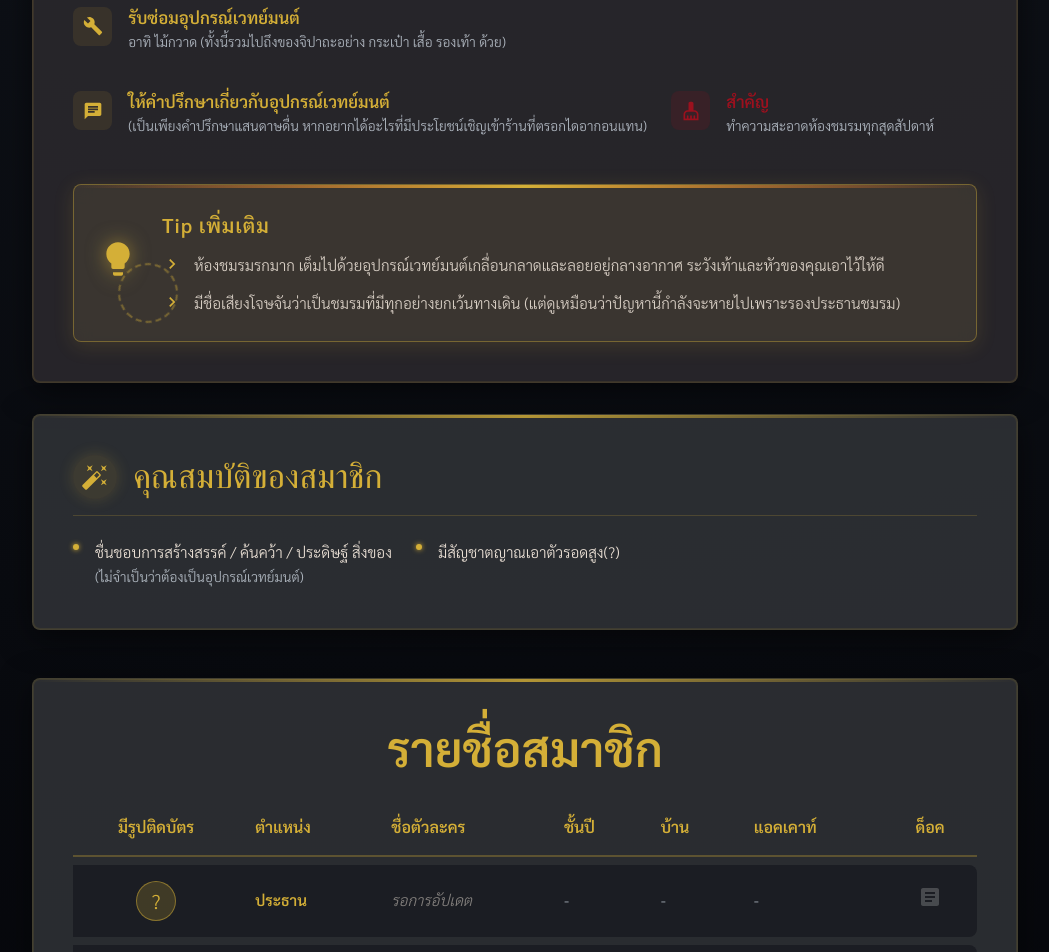
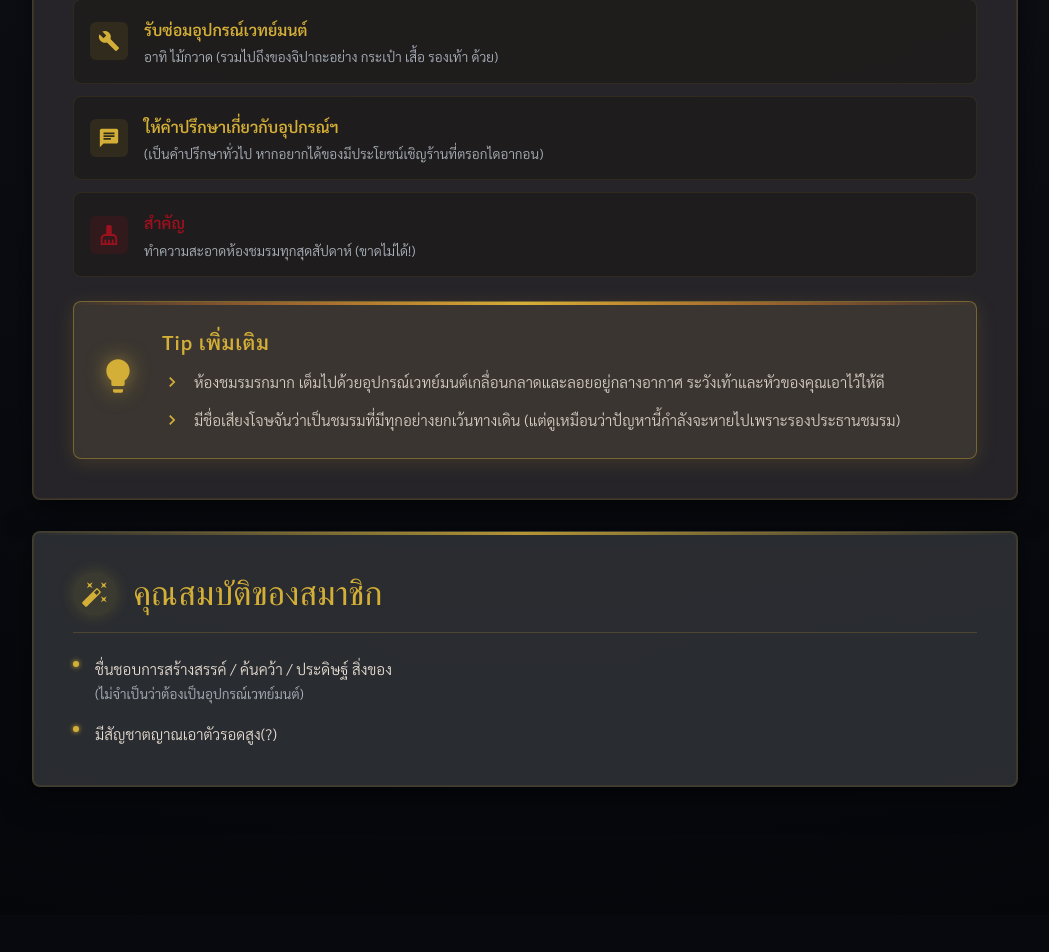
Before and after one commit to VillainVirGoForPlay/Arcane-Apparatus-Club, a React (Vite) app: page / in a window 1280 px wide. Shown: the part 1280-2232 px from the top of the page, without its empty margins (115-1164 px from the left). After the commit the page ends 2195 px from the top, so only its background shows below. Built offline with nearby package versions, Linux system fonts and the light colour scheme; a web font is replaced by a local one.

Commit message:
เอาแค่นี้ก่อน

```diff
--- a/src/App.jsx
+++ b/src/App.jsx
@@ -16,7 +16,9 @@ import {
   Fade,
   TableRow,
   Avatar,
+  Link,
 } from "@mui/material";
+import AlternateEmailIcon from "@mui/icons-material/AlternateEmail"; // ไอคอนสำหรับแอคเคาท์ (หรือใช้ TwitterIcon ก็ได้)
 
 // --- Icons ---
 import AutoFixHighIcon from "@mui/icons-material/AutoFixHigh";
@@ -338,6 +340,59 @@ const SectionTitle = ({ icon: Icon, title }) => (
     </Typography>
   </Box>
 );
+
+const members = [
+  {
+    role: "ประธาน (การตลาด)",
+    name: "วิลโลว์ เบลรีฟ",
+    year: "6",
+    house: "Hufflepuff",
+    account: "@hwww2-willow",
+    accountUrl: "https://twitter.com/hwww2-willow",
+    doc: "[HWWW_SS2] Willow",
+    docUrl: "https://docs.google.com/document/d/...",
+  },
+  {
+    role: "รองประธาน (นักกรุยทาง)",
+    name: "กาเรธ อีแวนส์",
+    year: "6",
+    house: "Hufflepuff",
+    account: "@hwww2-gareth",
+    accountUrl: "#",
+    doc: "ผู้ชายที่ดื่มเนเจอกิ้ฟ [HWWW_SS2] แบบฟอร์มตัวละครนักเรียน",
+    docUrl: "#",
+  },
+  {
+    role: "สมาชิก 1",
+    name: "เนียโร แลงคาสเตอร์",
+    year: "6",
+    house: "Ravenclaw",
+    account: "@hwww2-nero",
+    accountUrl: "#",
+    doc: "เนียโร [HWWW_SS2] แบบฟอร์มตัวละครนักเรียน",
+    docUrl: "#",
+  },
+  {
+    role: "สมาชิก 2",
+    name: "มิลเลอร์ ลอว์สัน",
+    year: "6",
+    house: "Gryffindor",
+    account: "@hwww2-miller",
+    accountUrl: "#",
+    doc: "[HWWW_SS2] มิลเลอร์",
+    docUrl: "#",
+  },
+  {
+    role: "สมาชิก 3",
+    name: "วาลเดซ บีญาร์เรอัล",
+    year: "6",
+    house: "Ravenclaw",
+    account: "@hwww2-valdez",
+    accountUrl: "#",
+    doc: "[HWWW_SS2] ฉันไม่ใช่ผู้วิเศษ",
+    docUrl: "#",
+  },
+];
 
 // --- Main Application ---
 export default function ArcaneApparatusClub() {
@@ -1199,7 +1254,7 @@ export default function ArcaneApparatusClub() {
                 variant="body2"
                 sx={{
                   color: "text.primary",
-                  mb: 3,
+                  mb: 2, // ลดระยะห่างลงจาก 3 เป็น 2
                   fontStyle: "italic",
                   fontWeight: 500,
                   fontFamily: "'Sarabun', sans-serif",
@@ -1209,68 +1264,49 @@ export default function ArcaneApparatusClub() {
                 ขึ้นอยู่กับความถนัดของสมาชิกแต่ละคนว่าต้องการทำงานแบบใด
                 รวบรวมไว้ได้คร่าว ๆ ดังนี้ :
               </Typography>
-
-              <Grid container spacing={3} alignItems="stretch">
-                {[
-                  {
-                    icon: BuildIcon,
-                    title: "รับซ่อมอุปกรณ์เวทย์มนต์",
-                    desc: "อาทิ ไม้กวาด (ทั้งนี้รวมไปถึงของจิปาถะอย่าง กระเป๋า เสื้อ รองเท้า ด้วย)",
+              {/* --- ชุดกิจกรรมชมรม (ปรับให้กล่องเตี้ยลง กระชับขึ้น) --- */}
+              <Box sx={{ display: "flex", flexDirection: "column", gap: 1.5 }}>
+                {/* --- กิจกรรมที่ 1 --- */}
+                <Box
+                  sx={{
+                    display: "flex",
+                    alignItems: "center",
+                    p: { xs: 1.5, md: 2 }, // ลดความหนาของกล่องลงจาก 2.5/3
+                    bgcolor: "rgba(20, 15, 10, 0.4)",
+                    borderRadius: "8px",
+                    border: "1px solid rgba(212, 175, 55, 0.1)",
+                    transition: "all 0.2s ease",
+                    "&:hover": {
+                      bgcolor: "rgba(212, 175, 55, 0.08)",
+                      borderColor: "rgba(212, 175, 55, 0.3)",
+                      transform: "translateY(-2px)",
+                    },
+                  }}
+                >
+                  <Box
+                    sx={{
+                      p: 1, // ลดขนาดกรอบไอคอนลง
+                      borderRadius: "6px",
+                      bgcolor: "rgba(212, 175, 55, 0.1)",
+                      display: "flex",
+                      mr: 2, // ปรับระยะห่างให้พอดีกับกล่องที่เล็กลง
+                      flexShrink: 0,
+                    }}
+                  >
+                    <BuildIcon sx={{ color: "primary.main", fontSize: 22 }} />
+                  </Box>
+                  <Box>
+                    <Typography
+                      variant="body1"
+                      sx={{
                         color: "primary.main",
-                    bg: "rgba(212, 175, 55, 0.1)",
-                  },
-                  {
-                    icon: ChatIcon,
-                    title: "ให้คำปรึกษาเกี่ยวกับอุปกรณ์เวทย์มนต์",
-                    desc: "(เป็นเพียงคำปรึกษาแสนดาษดื่น หากอยากได้อะไรที่มีประโยชน์เชิญเข้าร้านที่ตรอกไดอากอนแทน)",
-                    color: "primary.main",
-                    bg: "rgba(212, 175, 55, 0.1)",
-                  },
-                  {
-                    icon: CleaningServicesIcon,
-                    title: "สำคัญ",
-                    desc: "ทำความสะอาดห้องชมรมทุกสุดสัปดาห์",
-                    color: "secondary.main",
-                    bg: "rgba(155, 17, 30, 0.15)",
-                  },
-                ].map((item, index) => (
-                  <Grid
-                    item
-                    xs={12}
-                    md={4}
-                    key={index}
-                    sx={{ display: "flex", flexDirection: "column" }}
-                  >
-                    <Box
-                      sx={{
-                        display: "flex",
-                        gap: 2,
-                        alignItems: "flex-start",
-                        mb: 2,
-                      }}
-                    >
-                      <Box
-                        sx={{
-                          p: 1.2,
-                          borderRadius: "8px",
-                          bgcolor: item.bg,
-                          display: "flex",
-                        }}
-                      >
-                        <item.icon sx={{ color: item.color, fontSize: 20 }} />
-                      </Box>
-                      <Box>
-                        <Typography
-                          variant="body1"
-                          sx={{
-                            color: item.color,
                         fontWeight: 600,
-                            mb: 0.5,
-                            lineHeight: 1.2,
-                            fontFamily: "'Sarabun', sans-serif",
-                          }}
-                        >
-                          {item.title}
+                        fontSize: "1rem", // ปรับฟอนต์ให้สมดุล
+                        mb: 0.2, // ลดระยะห่างบรรทัด
+                        fontFamily: "'Sarabun', sans-serif",
+                      }}
+                    >
+                      รับซ่อมอุปกรณ์เวทย์มนต์
                     </Typography>
                     <Typography
                       variant="body2"
@@ -1281,29 +1317,143 @@ export default function ArcaneApparatusClub() {
                         fontFamily: "'Sarabun', sans-serif",
                       }}
                     >
-                          {item.desc}
-                        </Typography>
-                      </Box>
-                    </Box>
-                  </Grid>
-                ))}
-              </Grid>
+                      อาทิ ไม้กวาด (รวมไปถึงของจิปาถะอย่าง กระเป๋า เสื้อ รองเท้า
+                      ด้วย)
+                    </Typography>
+                  </Box>
+                </Box>
+
+                {/* --- กิจกรรมที่ 2 --- */}
+                <Box
+                  sx={{
+                    display: "flex",
+                    alignItems: "center",
+                    p: { xs: 1.5, md: 2 },
+                    bgcolor: "rgba(20, 15, 10, 0.4)",
+                    borderRadius: "8px",
+                    border: "1px solid rgba(212, 175, 55, 0.1)",
+                    transition: "all 0.2s ease",
+                    "&:hover": {
+                      bgcolor: "rgba(212, 175, 55, 0.08)",
+                      borderColor: "rgba(212, 175, 55, 0.3)",
+                      transform: "translateY(-2px)",
+                    },
+                  }}
+                >
+                  <Box
+                    sx={{
+                      p: 1,
+                      borderRadius: "6px",
+                      bgcolor: "rgba(212, 175, 55, 0.1)",
+                      display: "flex",
+                      mr: 2,
+                      flexShrink: 0,
+                    }}
+                  >
+                    <ChatIcon sx={{ color: "primary.main", fontSize: 22 }} />
+                  </Box>
+                  <Box>
+                    <Typography
+                      variant="body1"
+                      sx={{
+                        color: "primary.main",
+                        fontWeight: 600,
+                        fontSize: "1rem",
+                        mb: 0.2,
+                        fontFamily: "'Sarabun', sans-serif",
+                      }}
+                    >
+                      ให้คำปรึกษาเกี่ยวกับอุปกรณ์ฯ
+                    </Typography>
+                    <Typography
+                      variant="body2"
+                      sx={{
+                        color: "text.secondary",
+                        fontSize: "0.85rem",
+                        lineHeight: 1.5,
+                        fontFamily: "'Sarabun', sans-serif",
+                      }}
+                    >
+                      (เป็นคำปรึกษาทั่วไป
+                      หากอยากได้ของมีประโยชน์เชิญร้านที่ตรอกไดอากอน)
+                    </Typography>
+                  </Box>
+                </Box>
+
+                {/* --- กิจกรรมที่ 3 --- */}
+                <Box
+                  sx={{
+                    display: "flex",
+                    alignItems: "center",
+                    p: { xs: 1.5, md: 2 },
+                    bgcolor: "rgba(20, 15, 10, 0.4)",
+                    borderRadius: "8px",
+                    border: "1px solid rgba(212, 175, 55, 0.1)",
+                    transition: "all 0.2s ease",
+                    "&:hover": {
+                      bgcolor: "rgba(212, 175, 55, 0.08)",
+                      borderColor: "rgba(212, 175, 55, 0.3)",
+                      transform: "translateY(-2px)",
+                    },
+                  }}
+                >
+                  <Box
+                    sx={{
+                      p: 1,
+                      borderRadius: "6px",
+                      bgcolor: "rgba(155, 17, 30, 0.15)",
+                      display: "flex",
+                      mr: 2,
+                      flexShrink: 0,
+                    }}
+                  >
+                    <CleaningServicesIcon
+                      sx={{ color: "secondary.main", fontSize: 22 }}
+                    />
+                  </Box>
+                  <Box>
+                    <Typography
+                      variant="body1"
+                      sx={{
+                        color: "secondary.main",
+                        fontWeight: 600,
+                        fontSize: "1rem",
+                        mb: 0.2,
+                        fontFamily: "'Sarabun', sans-serif",
+                      }}
+                    >
+                      สำคัญ
+                    </Typography>
+                    <Typography
+                      variant="body2"
+                      sx={{
+                        color: "text.secondary",
+                        fontSize: "0.85rem",
+                        lineHeight: 1.5,
+                        fontFamily: "'Sarabun', sans-serif",
+                      }}
+                    >
+                      ทำความสะอาดห้องชมรมทุกสุดสัปดาห์ (ขาดไม่ได้!)
+                    </Typography>
+                  </Box>
+                </Box>
+              </Box>
+
+              {/* --- WarningCard (Tip เพิ่มเติม) --- */}
               <WarningCard
                 sx={{
-                  mt: 4,
+                  mt: 3,
                   p: { xs: 3, md: 3 },
                   display: "flex",
                   flexDirection: { xs: "column", sm: "row" },
                   alignItems: "center",
                   gap: 3,
-                  // ปรับขอบและสีพื้นหลังให้เป็นโทนทอง/น้ำตาลแทนสีแดง
                   bgcolor: "rgba(30, 25, 15, 0.7)",
                   border: "1px solid rgba(212, 175, 55, 0.4)",
-                  animation: "none", // ปิด animation กระพริบสีแดงเดิม
-                  boxShadow: "0 4px 20px rgba(212, 175, 55, 0.15)", // เปลี่ยนแสงเงาเป็นสีทอง
-                }}
-              >
-                {/* แถบสีด้านบนของ Card เปลี่ยนเป็นสีทอง */}
+                  animation: "none",
+                  boxShadow: "0 4px 20px rgba(212, 175, 55, 0.15)",
+                }}
+              >
                 <Box
                   sx={{
                     position: "absolute",
@@ -1319,23 +1469,9 @@ export default function ArcaneApparatusClub() {
                 <Box sx={{ position: "relative", flexShrink: 0 }}>
                   <LightbulbIcon
                     sx={{
-                      color: "primary.main", // เปลี่ยนเป็นสีทอง
+                      color: "primary.main",
                       fontSize: 40,
-                      filter: "drop-shadow(0 0 10px rgba(212,175,55,0.6))", // เงาสีทอง
-                    }}
-                  />
-                  <Box
-                    sx={{
-                      position: "absolute",
-                      top: "50%",
-                      left: "50%",
-                      transform: "translate(-50%, -50%)",
-                      width: 60,
-                      height: 60,
-                      border: "2px dashed #D4AF37", // เปลี่ยนกรอบหมุนๆ เป็นสีทอง
-                      borderRadius: "50%",
-                      animation: "spinGlow 10s linear infinite",
-                      opacity: 0.4, // ปรับความสว่างให้เห็นชัดขึ้นเล็กน้อย
+                      filter: "drop-shadow(0 0 10px rgba(212,175,55,0.6))",
                     }}
                   />
                 </Box>
@@ -1410,11 +1546,9 @@ export default function ArcaneApparatusClub() {
           <ScrollReveal direction="left" delay={0.1}>
             <MagicalCard sx={{ mb: 6, p: { xs: 4, md: 5 } }}>
               <SectionTitle icon={AutoFixHighIcon} title="คุณสมบัติของสมาชิก" />
-              <Grid container spacing={3}>
+
               <Grid item xs={12} sm={6}>
-                  <Box
-                    sx={{ display: "flex", gap: 2, alignItems: "flex-start" }}
-                  >
+                <Box sx={{ display: "flex", gap: 2, alignItems: "flex-start" }}>
                   <Box
                     sx={{
                       mt: 0.5,
@@ -1449,7 +1583,12 @@ export default function ArcaneApparatusClub() {
               </Grid>
               <Grid item xs={12} sm={6}>
                 <Box
-                    sx={{ display: "flex", gap: 2, alignItems: "flex-start" }}
+                  sx={{
+                    display: "flex",
+                    gap: 2,
+                    alignItems: "flex-start",
+                    mt: 2,
+                  }}
                 >
                   <Box
                     sx={{
@@ -1474,205 +1613,10 @@ export default function ArcaneApparatusClub() {
                   </Typography>
                 </Box>
               </Grid>
-              </Grid>
             </MagicalCard>
           </ScrollReveal>
 
-          {/* --- Member Table (Ledger Style) --- */}
-          <ScrollReveal direction="up" delay={0.1}>
-            <MagicalCard sx={{ p: { xs: 4, md: 5 } }}>
-              <Box sx={{ mb: 4, textAlign: "center" }}>
-                <Typography
-                  variant="h3"
-                  sx={{
-                    color: "primary.main",
-                    fontFamily: "'Sarabun', sans-serif", // เปลี่ยนส่วนนี้เป็น Sarabun
-                    fontWeight: 600,
-                  }}
-                >
-                  รายชื่อสมาชิก
-                </Typography>
-              </Box>
-
-              <TableContainer
-                sx={{
-                  overflowX: "auto",
-                  "&::-webkit-scrollbar": { height: "6px" },
-                  "&::-webkit-scrollbar-thumb": {
-                    background: "rgba(212,175,55,0.3)",
-                    borderRadius: "3px",
-                  },
-                }}
-              >
-                <Table
-                  sx={{
-                    minWidth: 800,
-                    borderCollapse: "separate",
-                    borderSpacing: "0 8px",
-                  }}
-                >
-                  <TableHead>
-                    <TableRow>
-                      {[
-                        "มีรูปติดบัตร",
-                        "ตำแหน่ง",
-                        "ชื่อตัวละคร",
-                        "ชั้นปี",
-                        "บ้าน",
-                        "แอคเคาท์",
-                        "ด็อค",
-                      ].map((head, i) => (
-                        <TableCell
-                          key={i}
-                          sx={{
-                            color: "primary.main",
-                            fontFamily: "'Sarabun', sans-serif", // หัวตารางเป็น Sarabun
-                            borderBottom: "2px solid rgba(212, 175, 55, 0.3)",
-                            fontSize: "1rem",
-                            fontWeight: 600,
-                            pb: 2,
-                            pt: 0,
-                            textAlign: i === 0 || i === 6 ? "center" : "left",
-                          }}
-                        >
-                          {head}
-                        </TableCell>
-                      ))}
-                    </TableRow>
-                  </TableHead>
-                  <TableBody>
-                    {[
-                      {
-                        role: "ประธาน",
-                        name: "รอการอัปเดต",
-                        year: "-",
-                        house: "-",
-                        account: "-",
-                      },
-                      {
-                        role: "สมาชิก 1",
-                        name: "รอการอัปเดต",
-                        year: "-",
-                        house: "-",
-                        account: "-",
-                      },
-                      {
-                        role: "สมาชิก 2",
-                        name: "รอการอัปเดต",
-                        year: "-",
-                        house: "-",
-                        account: "-",
-                      },
-                    ].map((row, index) => (
-                      <TableRow
-                        key={index}
-                        sx={{
-                          bgcolor: "rgba(7, 9, 15, 0.4)",
-                          transition: "all 0.3s ease",
-                          "&:hover": {
-                            bgcolor: "rgba(212, 175, 55, 0.08)",
-                            transform: "scale(1.01)",
-                            boxShadow: "0 4px 10px rgba(0,0,0,0.5)",
-                          },
-                        }}
-                      >
-                        <TableCell
-                          sx={{
-                            borderBottom: "none",
-                            borderRadius: "8px 0 0 8px",
-                            display: "flex",
-                            justifyContent: "center",
-                            alignItems: "center",
-                          }}
-                        >
-                          <Avatar
-                            sx={{
-                              bgcolor: "rgba(212, 175, 55, 0.2)",
-                              border: "1px solid rgba(212, 175, 55, 0.5)",
-                              color: "primary.main",
-                              width: 40,
-                              height: 40,
-                              fontFamily: "'Sarabun', sans-serif",
-                            }}
-                          >
-                            ?
-                          </Avatar>
-                        </TableCell>
-                        <TableCell
-                          sx={{
-                            color: "primary.main",
-                            borderBottom: "none",
-                            fontWeight: 600,
-                            fontFamily: "'Sarabun', sans-serif",
-                          }}
-                        >
-                          {row.role}
-                        </TableCell>
-                        <TableCell
-                          sx={{
-                            color: "text.primary",
-                            borderBottom: "none",
-                            fontFamily: "'Sarabun', sans-serif",
-                            fontStyle: row.name.includes("รอ")
-                              ? "italic"
-                              : "normal",
-                            opacity: row.name.includes("รอ") ? 0.5 : 1,
-                          }}
-                        >
-                          {row.name}
-                        </TableCell>
-                        <TableCell
-                          sx={{
-                            color: "text.secondary",
-                            borderBottom: "none",
-                            fontFamily: "'Sarabun', sans-serif",
-                          }}
-                        >
-                          {row.year}
-                        </TableCell>
-                        <TableCell
-                          sx={{
-                            color: "text.secondary",
-                            borderBottom: "none",
-                            fontFamily: "'Sarabun', sans-serif",
-                          }}
-                        >
-                          {row.house}
-                        </TableCell>
-                        <TableCell
-                          sx={{
-                            color: "text.secondary",
-                            borderBottom: "none",
-                            fontFamily: "'Sarabun', sans-serif",
-                          }}
-                        >
-                          {row.account}
-                        </TableCell>
-                        <TableCell
-                          sx={{
-                            color: "text.secondary",
-                            borderBottom: "none",
-                            borderRadius: "0 8px 8px 0",
-                            textAlign: "center",
-                          }}
-                        >
-                          <ArticleIcon
-                            sx={{
-                              color: "rgba(255,255,255,0.2)",
-                              "&:hover": {
-                                color: "primary.main",
-                                cursor: "pointer",
-                              },
-                            }}
-                          />
-                        </TableCell>
-                      </TableRow>
-                    ))}
-                  </TableBody>
-                </Table>
-              </TableContainer>
-            </MagicalCard>
-          </ScrollReveal>
+
         </Box>
       </Fade>
     </ThemeProvider>
```
Lines whose indentation alone changed are shown as unchanged.
